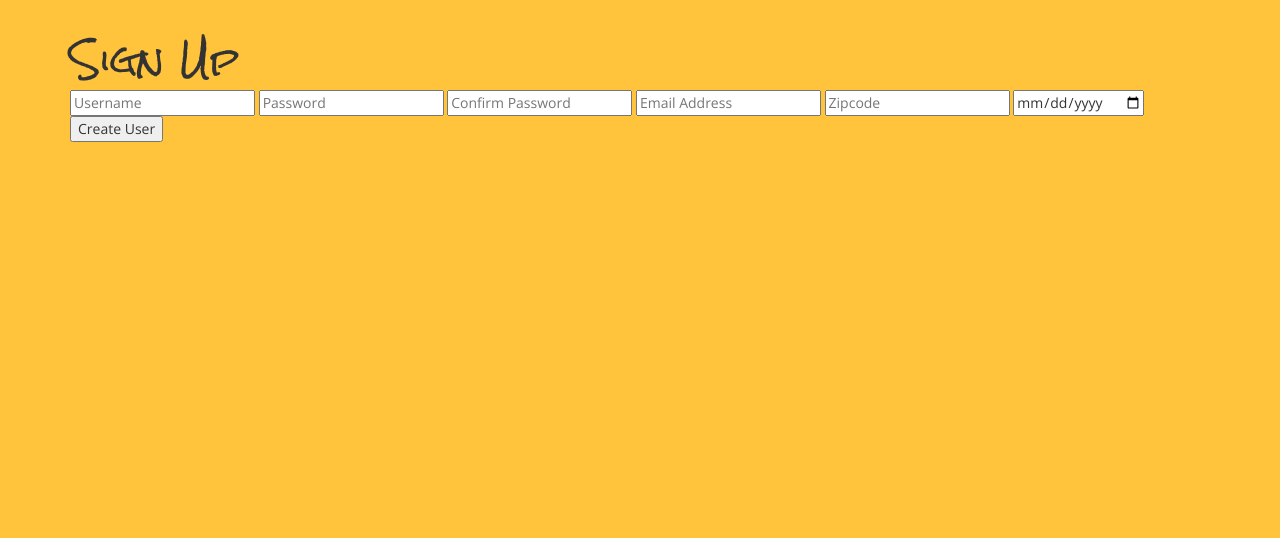
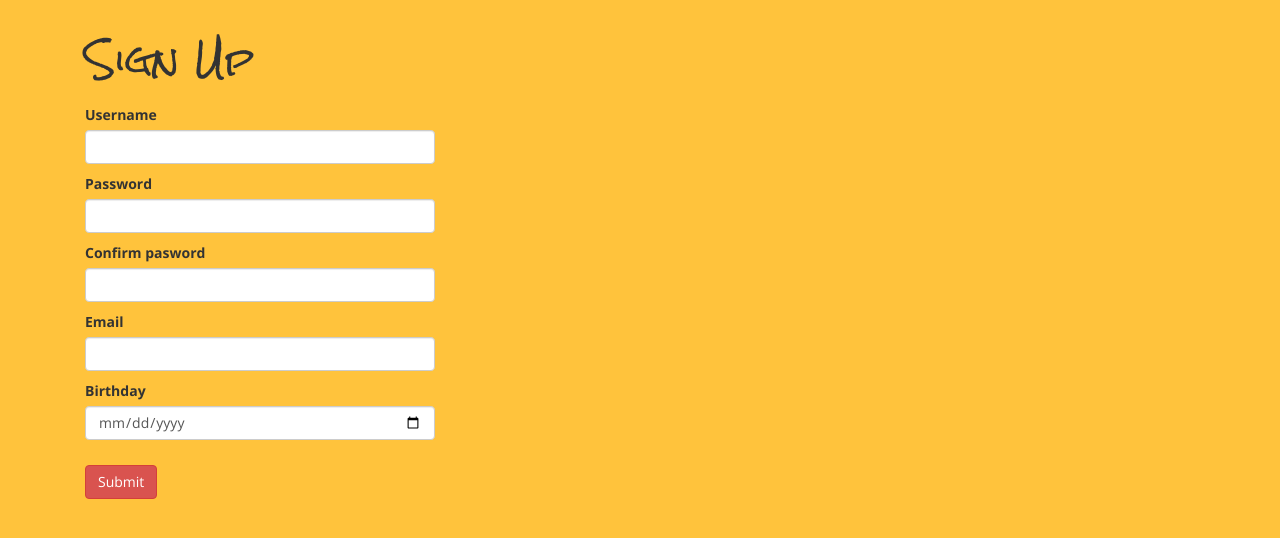
Before and after one commit to GuttermanA/mod2-final-project, a Rails app: page /signup in a window 1280 px wide. Shown: the part 52-590 px from the top of the page. Run offline with Rails 7, Linux system fonts and the light colour scheme; parts of the project's set-up code (start-up, migrations or seed data) failed here and were passed over.

Commit message:
updated form formatting

```diff
--- a/app/assets/stylesheets/custom_styles.css
+++ b/app/assets/stylesheets/custom_styles.css
@@ -20,6 +20,10 @@
 
 h5 {
   font-family: 'Noticia Text', serif;
+}
+
+.form {
+  width: 50%;
 }
 
 .navbar {
--- a/app/views/users/new.html.erb
+++ b/app/views/users/new.html.erb
@@ -1,11 +1,23 @@
-<h1>Sign Up</h1>
+
+<div class="form-group col-md-12">
+  <h1>Sign Up</h1>
+</div>
 
 <%= form_for @user do |f| %>
-  <%= f.text_field :username, placeholder: "Username" %>
-  <%= f.password_field :password, placeholder: "Password" %>
-  <%= f.password_field :password_confirmation, placeholder: "Confirm Password" %>
-  <%= f.text_field :email, placeholder: "Email Address" %>
-  <%= f.number_field :zip_code, placeholder: "Zipcode" %>
-  <%= f.date_field :dob %>
-  <%= f.submit %>
+  <div class="form-row">
+    <div class="form-group col-md-4">
+      <%= f.label 'Username' %>
+      <%= f.text_field :username, class: "form-control" %>
+      <%= f.label 'Password' %>
+      <%= f.password_field :password, class: "form-control" %>
+      <%= f.label 'Confirm Pasword' %>
+      <%= f.password_field :password_confirmation, class: "form-control" %>
+      <%= f.label 'Email' %>
+      <%= f.text_field :email, class: "form-control" %>
+      <%= f.label 'Birthday' %>
+      <%= f.date_field :dob, class: "form-control" %>
+    </div>
+  <div class="form-group col-md-12">
+    <%= f.submit "Submit", class:"btn btn-danger" %>
+  </div>
 <% end %>
```
Also changed, not shown: app/views/sessions/new.html.erb (+13 -7 lines), app/views/users/edit.html.erb (+7 -11 lines).
